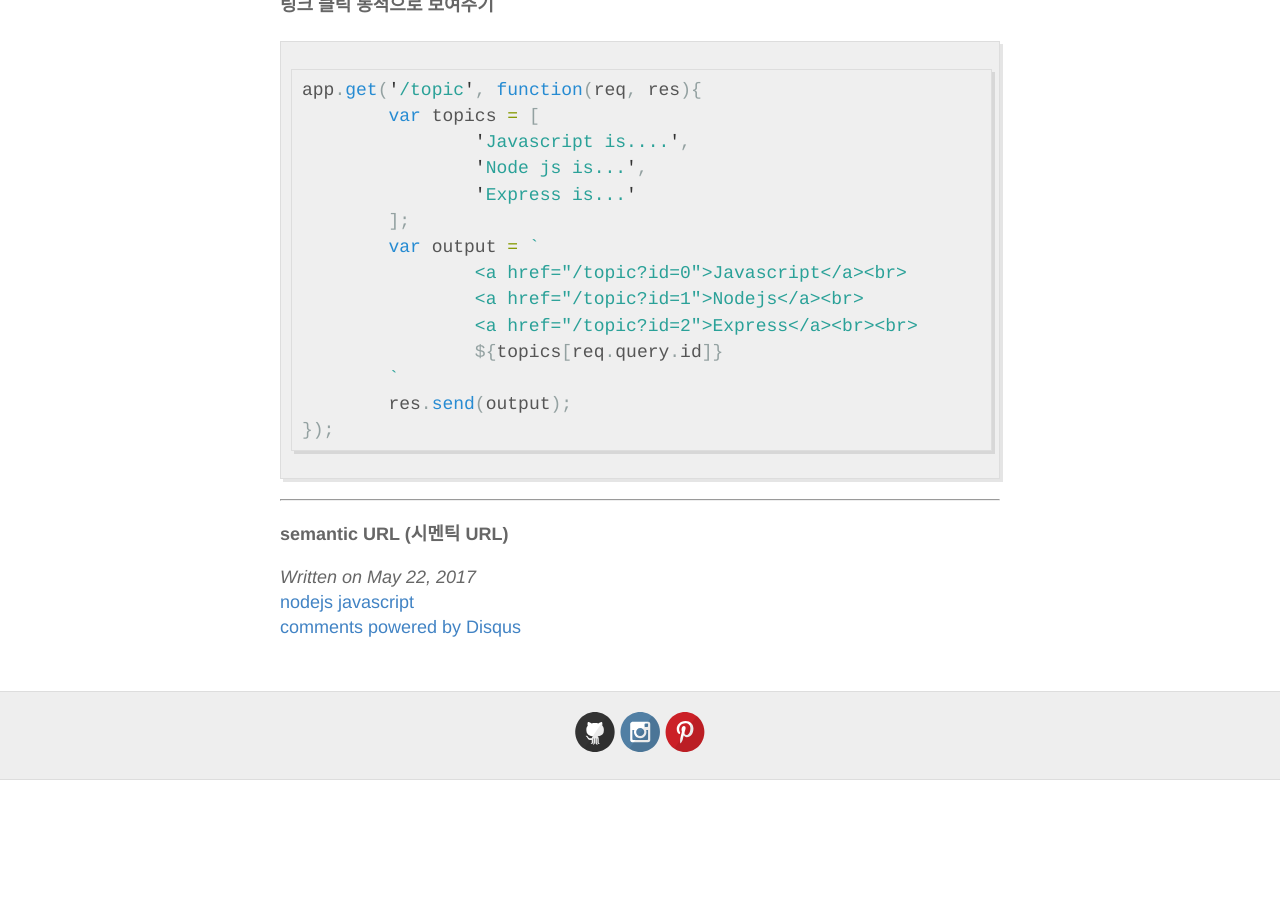
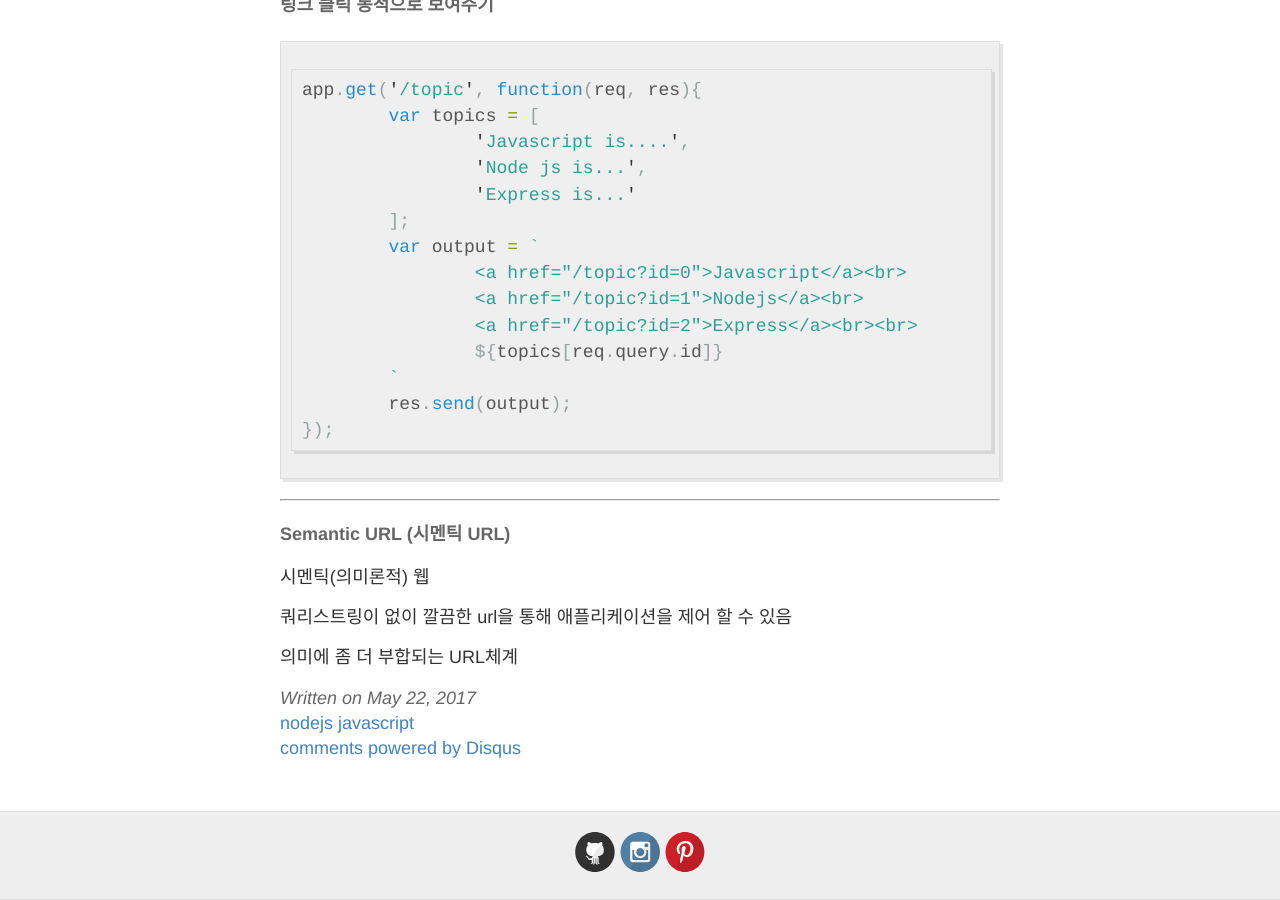
Before and after one commit to songssss/songssss.github.io, a Jekyll site: the page built from _posts/2017-05-22-nodejs.md, in a window 1280 px wide and 900 px high, scrolled down 8583 px. Built offline with Jekyll 4.4.1, drawn with Linux system fonts in a browser that asks for light colours; comment, search, counter and statistics services are not loaded; before the commit the page ends 9363 px from its top, so only the background shows below that.

Commit message:
semantic

```diff
--- a/_posts/2017-05-22-nodejs.md
+++ b/_posts/2017-05-22-nodejs.md
@@ -422,4 +422,10 @@ app.get('/topic', function(req, res){
 
 ---
 
-#### semantic URL (시멘틱 URL)
+#### Semantic URL (시멘틱 URL)
+
+시멘틱(의미론적) 웹
+
+쿼리스트링이 없이 깔끔한 url을 통해 애플리케이션을 제어 할 수 있음
+
+의미에 좀 더 부합되는 URL체계
```
